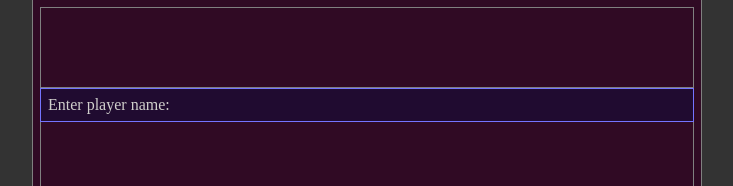
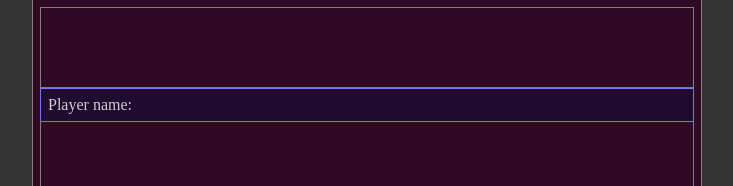
Before and after one commit to guillaumebrunerie/nethackweb, a React (Vite) app: page / in a window 1280 px wide. Shown: the top 186 px of the page, without its empty margins (273-1006 px from the left). Built offline with nearby package versions, Linux system fonts and the light colour scheme; a web font is replaced by a local one.

Commit message:
Change input field prompt

```diff
--- a/src/Prompt.tsx
+++ b/src/Prompt.tsx
@@ -126,7 +126,7 @@ export const GetNamePrompt = ({onEnter}: {onEnter: () => void}) => {
 	return (
 		<div className="prompt blocking">
 			<div className="line">
-				{"Enter player name: "}
+				{"Player name: "}
 				<input
 					className="extcmd"
 					type="text"
```
